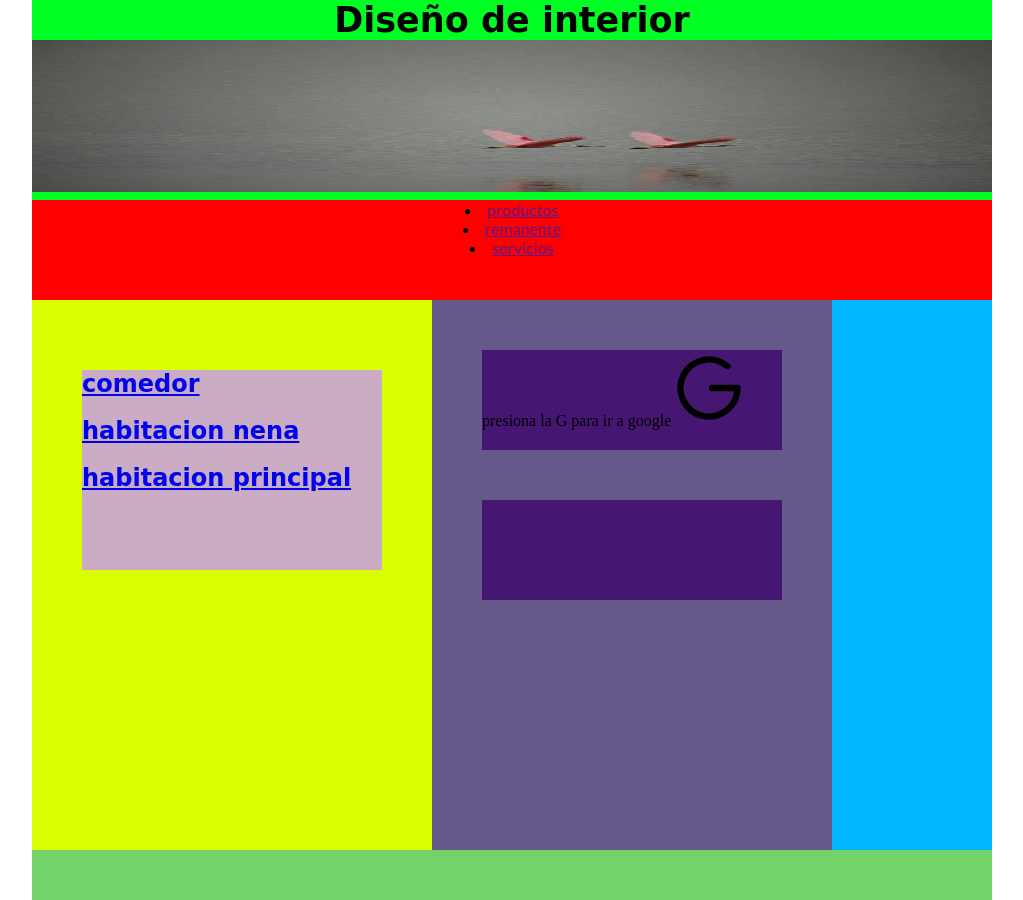
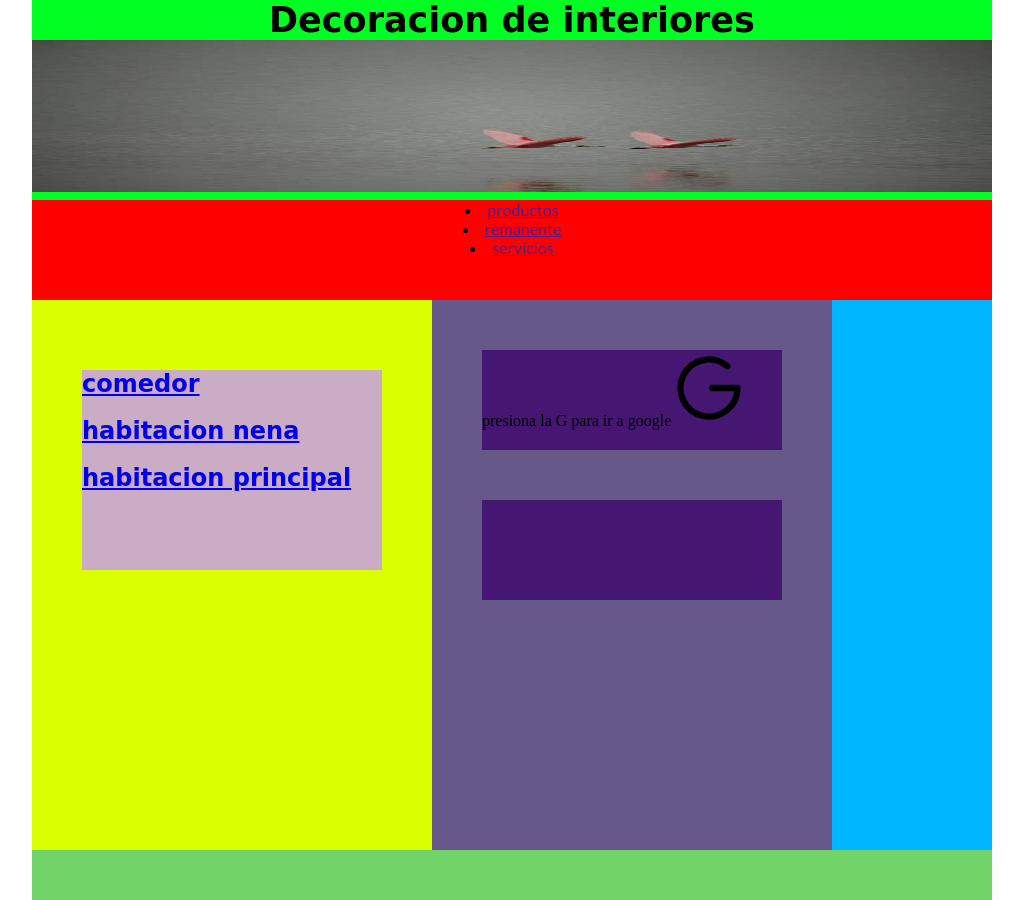
Before and after one commit to lariel1414/disenodeinterior, a plain HTML site: page index.html in a window 1280 px wide. Shown: the whole page, without its empty margins (128-1151 px from the left). Drawn offline with Linux system fonts and the light colour scheme; a web font is replaced by a local one.

Commit message:
cambio de titulo

```diff
--- a/index.html
+++ b/index.html
@@ -16,7 +16,7 @@
 
 <body>
     <div id="principal">
-    <header> <h1 >Diseño de interior <img src="IMG-20161128-WA0025.jpg" width="960" height="152"></h1></header>
+    <header> <h1 >Decoracion de interiores <img src="IMG-20161128-WA0025.jpg" width="960" height="152"></h1></header>
     <nav>
         <ul>
             <li><a href="">productos</a></li>
```
